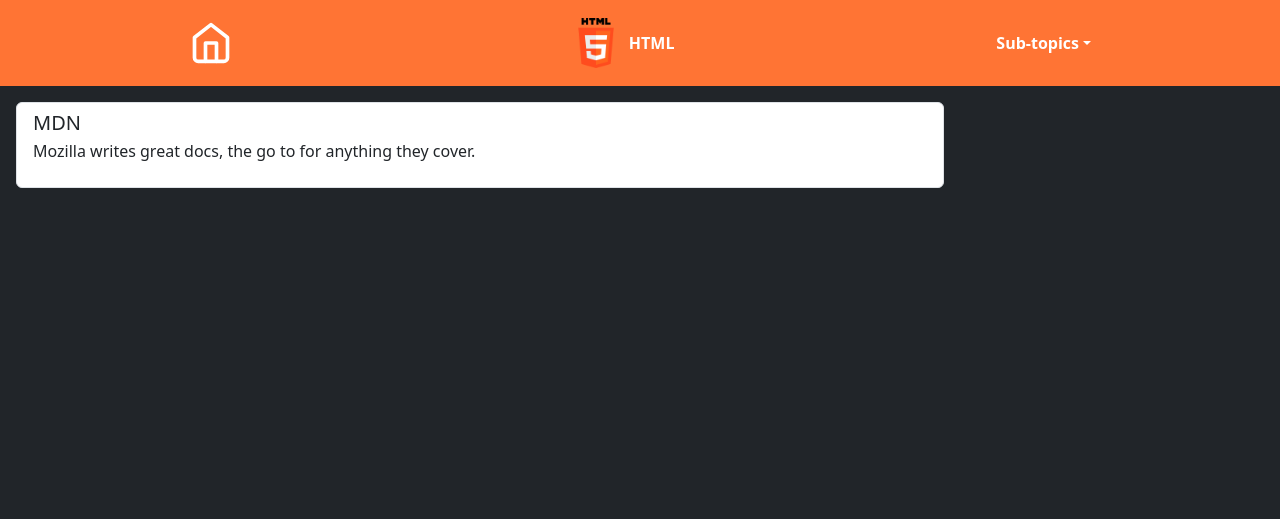
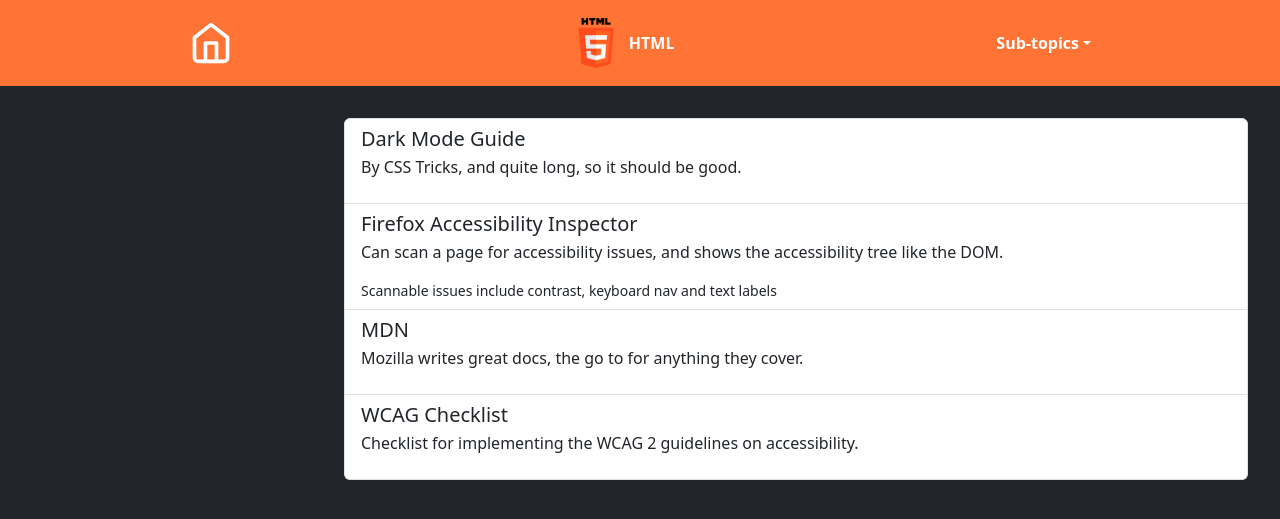
Before and after one commit to Brett-Tanner/Brett-Tanner.github.io, a Jekyll site: the page built from _html/useful_links.html, in a window 1280 px wide. Shown: the top 519 px of the page. Built offline with Jekyll 4.4.1, drawn with Linux system fonts in a browser that asks for light colours.

```diff
--- a/_html/useful_links.html
+++ b/_html/useful_links.html
@@ -4,6 +4,30 @@ layout: html
 ---
 
 <div class="list-group w-75 p-3">
+  <a
+    href="https://css-tricks.com/a-complete-guide-to-dark-mode-on-the-web/"
+    class="list-group-item list-group-item-action"
+  >
+    <div class="d-flex flex-column">
+      <h5 class="mb-1">Dark Mode Guide</h5>
+      <p>By CSS Tricks, and quite long, so it should be good.</p>
+    </div>
+  </a>
+  <a
+    href="https://firefox-source-docs.mozilla.org/devtools-user/accessibility_inspector/"
+    class="list-group-item list-group-item-action"
+  >
+    <div class="d-flex flex-column">
+      <h5 class="mb-1">Firefox Accessibility Inspector</h5>
+      <p>
+        Can scan a page for accessibility issues, and shows the accessibility
+        tree like the DOM.
+      </p>
+      <small
+        >Scannable issues include contrast, keyboard nav and text labels</small
+      >
+    </div>
+  </a>
   <a
     href="https://developer.mozilla.org/en-US/docs/Web/HTML"
     class="list-group-item list-group-item-action"
@@ -13,4 +37,13 @@ layout: html
       <p>Mozilla writes great docs, the go to for anything they cover.</p>
     </div>
   </a>
+  <a
+    href="https://webaim.org/standards/wcag/checklist"
+    class="list-group-item list-group-item-action"
+  >
+    <div class="d-flex flex-column">
+      <h5 class="mb-1">WCAG Checklist</h5>
+      <p>Checklist for implementing the WCAG 2 guidelines on accessibility.</p>
+    </div>
+  </a>
 </div>
--- a/_layouts/html.html
+++ b/_layouts/html.html
@@ -10,4 +10,10 @@ layout: default
   />
 </head>
 
-{% include html_nav.html %} {{ content }}
+{% include html_nav.html %}
+<main
+  id="html"
+  class="d-flex flex-row-reverse justify-content-between gap-3 p-3"
+>
+  {{ content }}
+</main>
--- a/_sass/main.scss
+++ b/_sass/main.scss
@@ -12,8 +12,11 @@ body {
   position: sticky;
   z-index: 1;
   top: 100px;
-  order: 100;
   height: min-content;
+}
+
+article {
+  margin-bottom: 50px;
 }
 
 a {
```
Also changed, not shown: _css/animation.html (+55 -57 lines), _html/accessibility.html (added, +29 -0 lines), _html/elements.html (added, +89 -0 lines), _layouts/css.html (+6 -1 lines).
